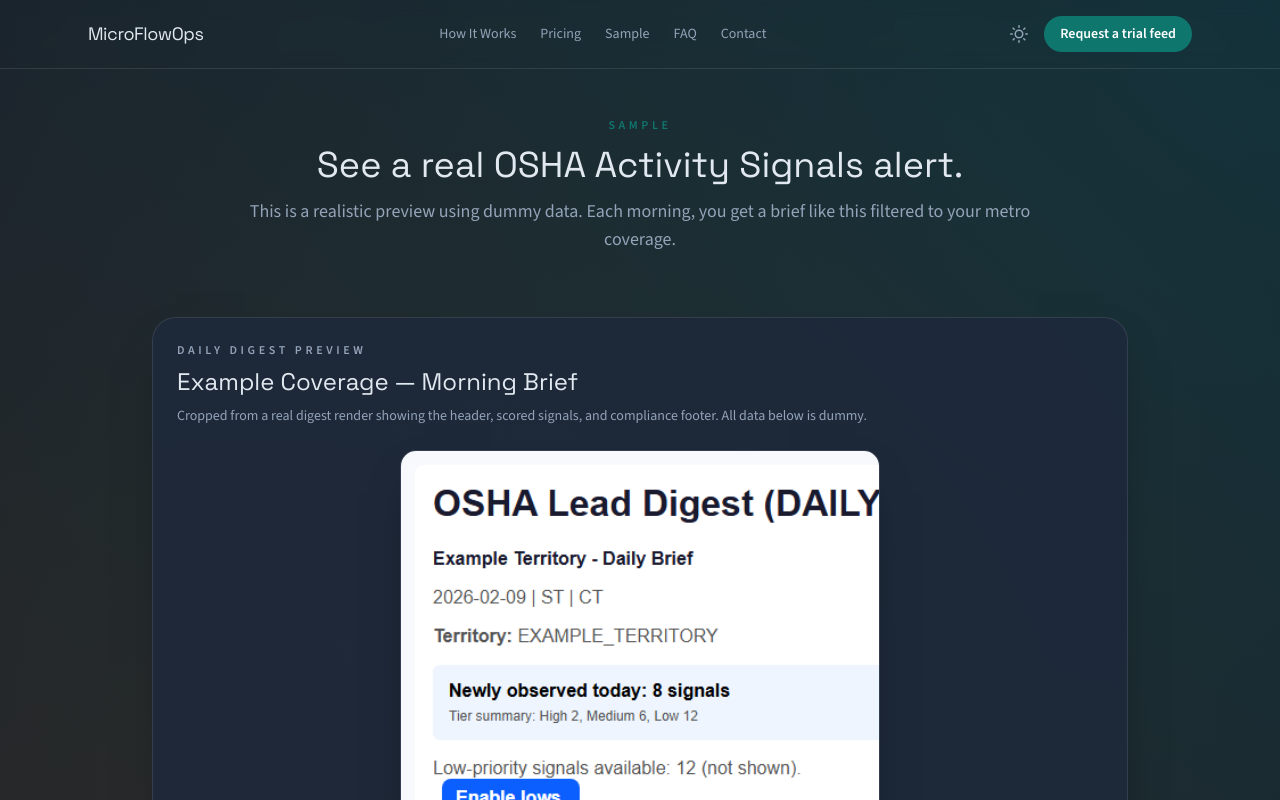
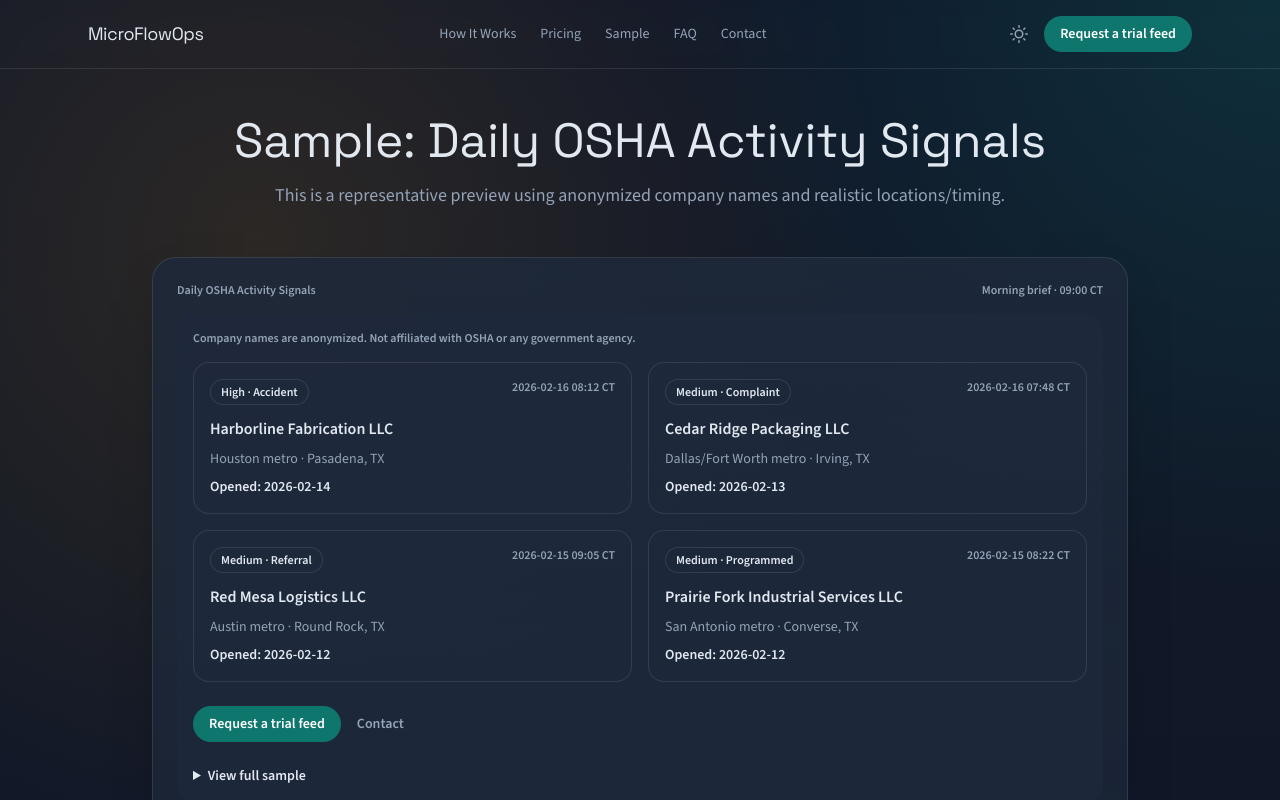
Before and after one commit to cchevali/OSHA_Leads, a Next.js app in the folder web/: page /sample in a window 1280 px wide. Shown: the top 800 px of the page. Built offline with nearby package versions, Linux system fonts and the light colour scheme.

Commit message:
feat: refine sample page preview

```diff
--- a/web/app/sample/page.tsx
+++ b/web/app/sample/page.tsx
@@ -1,56 +1,102 @@
 import type { Metadata } from "next";
-import SectionHeading from "@/components/SectionHeading";
+import Link from "next/link";
 import CTAButtons from "@/components/CTAButtons";
+import sampleSignals from "./sample_signals.json";
 
 export const metadata: Metadata = {
   alternates: { canonical: "/sample" }
 };
 
+type SampleSignal = {
+  id: string;
+  priorityTier: "High" | "Medium" | "Low";
+  signalType: "Accident" | "Complaint" | "Referral" | "Programmed";
+  establishmentName: string;
+  metro: string;
+  city: string;
+  state: string;
+  openedDate: string;
+  observedAt: string;
+};
+
+const ABOVE_FOLD_CARD_LIMIT = 4;
+
+function SignalCard({ signal }: { signal: SampleSignal }) {
+  return (
+    <article className="rounded-2xl border border-cardBorder bg-surface p-4">
+      <div className="flex items-start justify-between gap-3">
+        <p className="rounded-full border border-cardBorder bg-card px-2.5 py-1 text-xs font-semibold text-ink">
+          {signal.priorityTier} · {signal.signalType}
+        </p>
+        <p className="text-xs font-semibold text-inkMuted">{signal.observedAt}</p>
+      </div>
+      <h3 className="mt-3 text-base font-semibold text-ink">{signal.establishmentName}</h3>
+      <p className="mt-2 text-sm text-inkMuted">
+        {signal.metro} metro · {signal.city}, {signal.state}
+      </p>
+      <p className="mt-2 text-sm font-semibold text-ink">Opened: {signal.openedDate}</p>
+    </article>
+  );
+}
+
 export default function SamplePage() {
+  const typedSignals = sampleSignals as SampleSignal[];
+  const visible = typedSignals.slice(0, ABOVE_FOLD_CARD_LIMIT);
+  const hidden = typedSignals.slice(ABOVE_FOLD_CARD_LIMIT);
+
   return (
-    <div className="space-y-16 pb-24 pt-12">
+    <div className="space-y-12 pb-24 pt-12">
       <section className="mx-auto w-full max-w-4xl px-6">
-        <SectionHeading
-          eyebrow="Sample"
-          title="See a real OSHA Activity Signals alert."
-          description="This is a realistic preview using dummy data. Each morning, you get a brief like this filtered to your metro coverage."
-          align="center"
-        />
-      </section>
-
-      <section className="mx-auto w-full max-w-5xl px-6">
-        <div className="rounded-3xl border border-cardBorder bg-card p-6 shadow-soft">
-          <p className="text-xs font-semibold uppercase tracking-[0.3em] text-inkMuted">
-            Daily digest preview
+        <div className="space-y-4 text-center">
+          <h1 className="font-display text-4xl text-ink md:text-5xl">
+            Sample: Daily OSHA Activity Signals
+          </h1>
+          <p className="text-base text-inkMuted md:text-lg">
+            This is a representative preview using anonymized company names and realistic
+            locations/timing.
           </p>
-          <h3 className="mt-2 font-display text-2xl text-ink">
-            Example Coverage — Morning Brief
-          </h3>
-          <p className="mt-2 text-sm text-inkMuted">
-            Cropped from a real digest render showing the header, scored signals, and compliance
-            footer. All data below is dummy.
-          </p>
-          <div className="mt-6 flex justify-center">
-            <img
-              src="/assets/sample-digest-preview.png"
-              alt="Sample OSHA Lead Digest preview (dummy data)"
-              className="w-full max-w-[480px] rounded-2xl border border-cardBorder bg-card shadow-soft"
-              loading="lazy"
-            />
-          </div>
         </div>
       </section>
 
       <section className="mx-auto w-full max-w-5xl px-6">
-        <div className="rounded-3xl bg-inkFixed px-8 py-10 text-white shadow-soft">
-          <div className="flex flex-col gap-6 md:flex-row md:items-center md:justify-between">
-            <div>
-              <h2 className="font-display text-3xl">Want this in your inbox?</h2>
-              <p className="mt-3 text-white/70">
-                Request a trial feed and we will tailor the signals to your metros.
-              </p>
+        <div className="bg-paper rounded-3xl border border-cardBorder p-6 shadow-soft">
+          <div className="flex flex-wrap items-center justify-between gap-3 text-xs font-semibold text-inkMuted">
+            <span>Daily OSHA Activity Signals</span>
+            <span>Morning brief · 09:00 CT</span>
+          </div>
+          <div className="mt-4 rounded-2xl bg-card p-4">
+            <p className="text-xs font-semibold text-inkMuted">
+              Company names are anonymized. Not affiliated with OSHA or any government agency.
+            </p>
+
+            <div className="mt-4 grid gap-4 md:grid-cols-2">
+              {visible.map((signal) => (
+                <SignalCard key={signal.id} signal={signal} />
+              ))}
             </div>
-            <CTAButtons variant="dark" />
+
+            <div className="mt-6 flex flex-wrap items-center gap-4">
+              <CTAButtons />
+              <Link
+                href="/contact"
+                className="text-sm font-semibold text-inkMuted underline-offset-4 transition hover:text-ink hover:underline"
+              >
+                Contact
+              </Link>
+            </div>
+
+            {hidden.length > 0 ? (
+              <details className="mt-6">
+                <summary className="cursor-pointer text-sm font-semibold text-ink">
+                  View full sample
+                </summary>
+                <div className="mt-4 grid gap-4 md:grid-cols-2">
+                  {hidden.map((signal) => (
+                    <SignalCard key={signal.id} signal={signal} />
+                  ))}
+                </div>
+              </details>
+            ) : null}
           </div>
         </div>
       </section>
--- /dev/null
+++ b/web/app/sample/sample_signals.json
@@ -0,0 +1,112 @@
+[
+  {
+    "id": "sig_001",
+    "priorityTier": "High",
+    "signalType": "Accident",
+    "establishmentName": "Harborline Fabrication LLC",
+    "metro": "Houston",
+    "city": "Pasadena",
+    "state": "TX",
+    "openedDate": "2026-02-14",
+    "observedAt": "2026-02-16 08:12 CT"
+  },
+  {
+    "id": "sig_002",
+    "priorityTier": "Medium",
+    "signalType": "Complaint",
+    "establishmentName": "Cedar Ridge Packaging LLC",
+    "metro": "Dallas/Fort Worth",
+    "city": "Irving",
+    "state": "TX",
+    "openedDate": "2026-02-13",
+    "observedAt": "2026-02-16 07:48 CT"
+  },
+  {
+    "id": "sig_003",
+    "priorityTier": "Medium",
+    "signalType": "Referral",
+    "establishmentName": "Red Mesa Logistics LLC",
+    "metro": "Austin",
+    "city": "Round Rock",
+    "state": "TX",
+    "openedDate": "2026-02-12",
+    "observedAt": "2026-02-15 09:05 CT"
+  },
+  {
+    "id": "sig_004",
+    "priorityTier": "Medium",
+    "signalType": "Programmed",
+    "establishmentName": "Prairie Fork Industrial Services LLC",
+    "metro": "San Antonio",
+    "city": "Converse",
+    "state": "TX",
+    "openedDate": "2026-02-12",
+    "observedAt": "2026-02-15 08:22 CT"
+  },
+  {
+    "id": "sig_005",
+    "priorityTier": "Low",
+    "signalType": "Complaint",
+    "establishmentName": "Copperfield Equipment Repair LLC",
+    "metro": "New Orleans",
+    "city": "Kenner",
+    "state": "LA",
+    "openedDate": "2026-02-11",
+    "observedAt": "2026-02-14 10:14 CT"
+  },
+  {
+    "id": "sig_006",
+    "priorityTier": "Low",
+    "signalType": "Referral",
+    "establishmentName": "Bridgeview Recycling & Metals LLC",
+    "metro": "Oklahoma City",
+    "city": "Norman",
+    "state": "OK",
+    "openedDate": "2026-02-10",
+    "observedAt": "2026-02-14 09:31 CT"
+  },
+  {
+    "id": "sig_007",
+    "priorityTier": "Low",
+    "signalType": "Programmed",
+    "establishmentName": "Sunstone Field Services LLC",
+    "metro": "Tulsa",
+    "city": "Broken Arrow",
+    "state": "OK",
+    "openedDate": "2026-02-10",
+    "observedAt": "2026-02-13 08:57 CT"
+  },
+  {
+    "id": "sig_008",
+    "priorityTier": "Low",
+    "signalType": "Complaint",
+    "establishmentName": "Stonegate Warehouse Systems LLC",
+    "metro": "Kansas City",
+    "city": "Overland Park",
+    "state": "KS",
+    "openedDate": "2026-02-09",
+    "observedAt": "2026-02-13 08:09 CT"
+  },
+  {
+    "id": "sig_009",
+    "priorityTier": "Low",
+    "signalType": "Referral",
+    "establishmentName": "Blue Heron Railworks LLC",
+    "metro": "St. Louis",
+    "city": "St. Charles",
+    "state": "MO",
+    "openedDate": "2026-02-09",
+    "observedAt": "2026-02-12 09:44 CT"
+  },
+  {
+    "id": "sig_010",
+    "priorityTier": "Low",
+    "signalType": "Programmed",
+    "establishmentName": "Juniper Valley Construction Services LLC",
+    "metro": "Little Rock",
+    "city": "North Little Rock",
+    "state": "AR",
+    "openedDate": "2026-02-08",
+    "observedAt": "2026-02-12 08:16 CT"
+  }
+]
```
Also changed, not shown: 1 other file (tests, documents, lock files or other folders).
